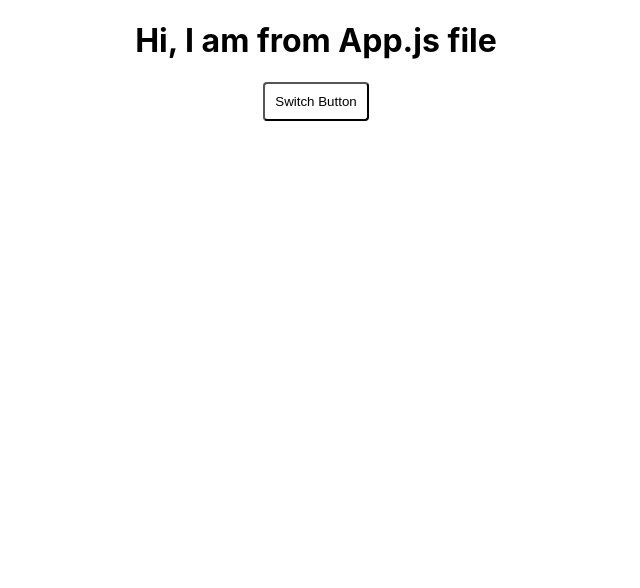
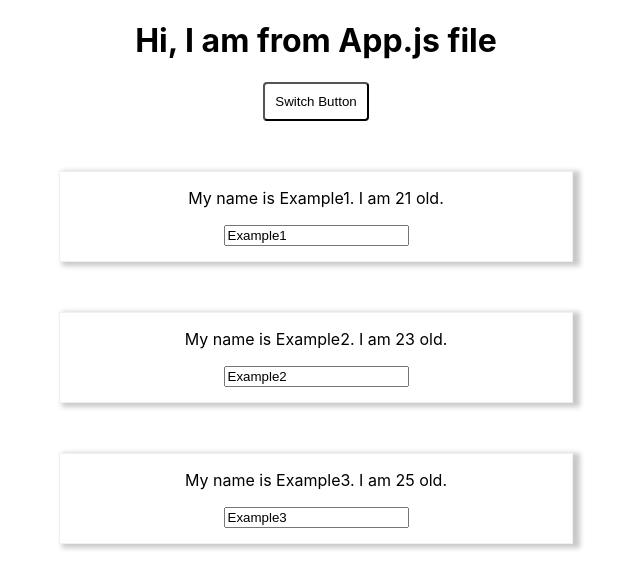
Before and after one commit to ayushyadav468/udemy-react-course, a React (Create React App) app: page / in a window 1280 px wide. Shown: the top 588 px of the page, without its empty margins (324-964 px from the left). Built offline with nearby package versions, Linux system fonts and the light colour scheme.

Commit message:
completely dynamic render of list

```diff
--- a/src/App.js
+++ b/src/App.js
@@ -4,45 +4,55 @@ import Person from './Person/Person';
 
 class App extends Component {
   state = {
-    person: [
-      { name: 'Ayush', age: 21 },
-      { name: 'Aryaman', age: 18 },
-      { name: 'Kavita', age: 42 },
+    persons: [
+      { id: '1', name: 'Example1', age: 21 },
+      { id: '2', name: 'Example2', age: 23 },
+      { id: '3', name: 'Example3', age: 25 },
     ],
-    showPerson: false,
+    showPerson: true,
   };
 
+  // Toggle the view of Person. By default it's true
   showPersonHandler = () =>
     this.setState({
       showPerson: !this.state.showPerson,
     });
 
-  nameChangeHandler = (event) =>
-    this.setState({
-      person: [
-        { name: 'Ayush', age: 21 },
-        { name: event.target.value, age: 18 },
-        { name: 'Kavita', age: 42 },
-      ],
+  // Delete a person
+  deletePersonHandler = (newIndex) => {
+    const person = [...this.state.persons];
+    person.splice(newIndex, 1);
+    this.setState({ persons: person });
+  };
+
+  // Changes the name of Person
+  nameChangeHandler = (event, id) => {
+    const personIndex = this.state.persons.findIndex((p) => {
+      return p.id === id;
     });
 
-  deletePersonHandler = (newIndex) => {
-    const person = [...this.state.person];
-    person.splice(newIndex, 1);
-    this.setState({ person: person });
+    const personToBeUpdated = { ...this.state.persons[personIndex] };
+    personToBeUpdated.name = event.target.value;
+
+    const updatedPerson = [...this.state.persons];
+    updatedPerson[personIndex] = personToBeUpdated;
+
+    this.setState({ persons: updatedPerson });
   };
 
   render() {
-    let persons = null;
+    let person = null;
     if (this.state.showPerson) {
-      persons = (
+      person = (
         <div>
-          {this.state.person.map((person, index) => {
+          {this.state.persons.map((person, index) => {
             return (
               <Person
+                key={person.id}
                 name={person.name}
                 age={person.age}
                 click={() => this.deletePersonHandler(index)}
+                changed={(event) => this.nameChangeHandler(event, person.id)}
               />
             );
           })}
@@ -56,7 +66,7 @@ class App extends Component {
         <button className="btn" onClick={this.showPersonHandler}>
           Switch Button
         </button>
-        {persons}
+        {person}
       </div>
     );
   }
--- a/src/Person/Person.css
+++ b/src/Person/Person.css
@@ -1,10 +1,10 @@
 .Person {
   display: block;
-  border: 0.5px solid grey;
-  box-shadow: 5px 2px 5px 2px grey;
+  border: 0.5px solid rgb(240, 240, 240);
+  box-shadow: 5px 2px 5px 2px rgb(201, 201, 201);
   margin: 50px auto;
   padding-bottom: 15px;
-  width: 30%;
+  width: 40%;
 }
 ul li {
   display: block;
--- a/src/Person/Person.js
+++ b/src/Person/Person.js
@@ -8,7 +8,7 @@ const Person = (props) => {
         My name is {props.name}. I am {props.age} old.
       </p>
       <ul>{props.children}</ul>
-      <input type="text" placeholder={props.name} onChange={props.change} />
+      <input type="text" value={props.name} onChange={props.changed} />
     </div>
   );
 };
```
